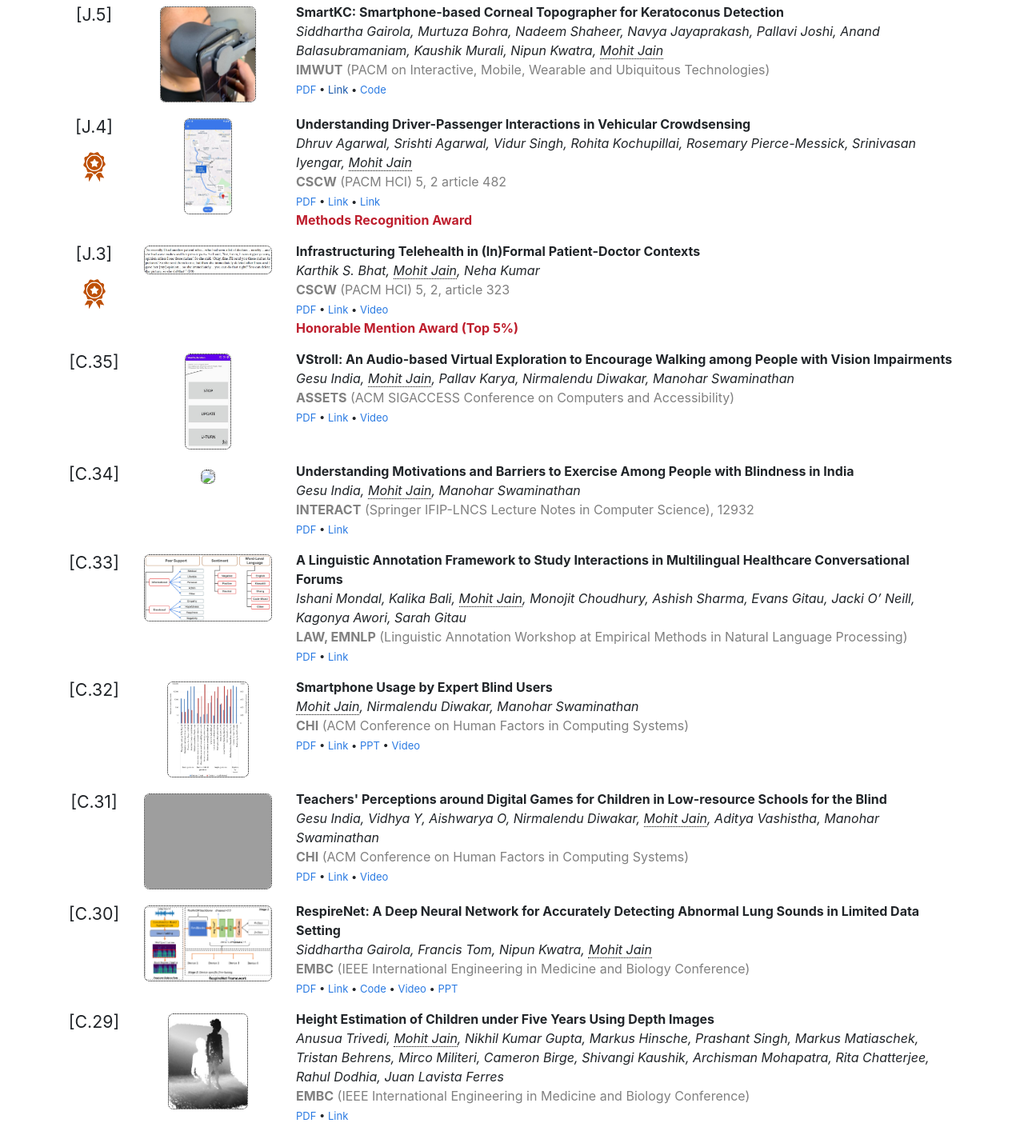
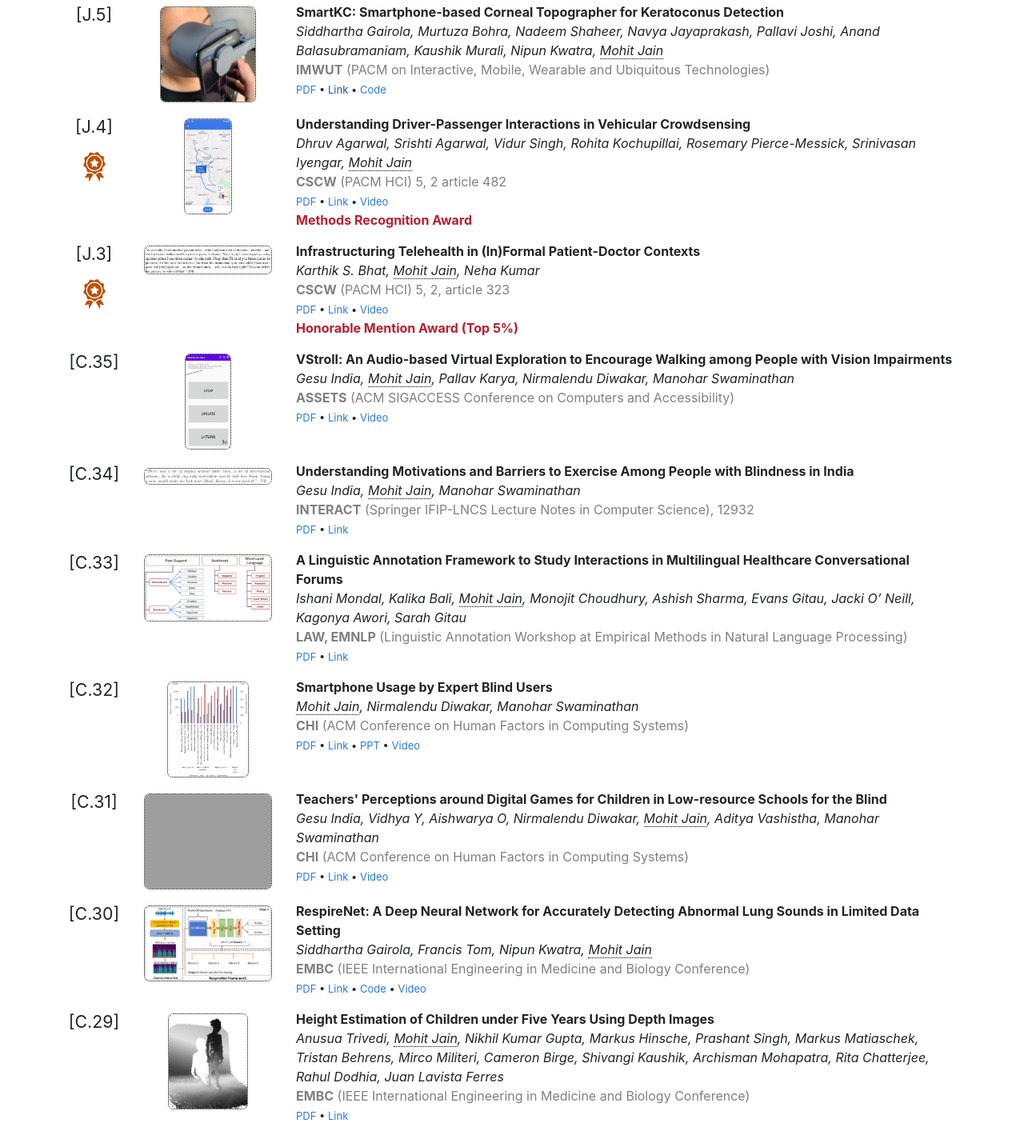
Before and after one commit to mohitjaindr/mohitjaindr.github.io, a plain HTML site: page publications.html in a window 1280 px wide. Shown: the part 211-1635 px from the top of the page at 80% size. Drawn offline with Linux system fonts and the light colour scheme; grey boxes are pictures that could not be loaded; a web font is replaced by a local one.

Commit message:
Update publications.html

```diff
--- a/publications.html
+++ b/publications.html
@@ -100,7 +100,7 @@
             <span class='title'>Understanding Driver-Passenger Interactions in Vehicular Crowdsensing</span><br />
             <span class='author'>Dhruv Agarwal, Srishti Agarwal, Vidur Singh, Rohita Kochupillai, Rosemary Pierce-Messick, Srinivasan Iyengar, <span class='mjname'>Mohit Jain</span></span><br />
             <span class='conf'><b>CSCW</b> (PACM HCI) 5, 2 article 482</span><br />
-            <span class='pdf'><a href="pdfs/j4-cscw-2021.pdf" target="blank">PDF</a> • <a href="https://dl.acm.org/doi/10.1145/3479869" target="blank">Link</a> • <a href="https://www.youtube.com/watch?v=H_FstG_c5ks" target="blank">Link</a></span><br />
+            <span class='pdf'><a href="pdfs/j4-cscw-2021.pdf" target="blank">PDF</a> • <a href="https://dl.acm.org/doi/10.1145/3479869" target="blank">Link</a> • <a href="https://www.youtube.com/watch?v=H_FstG_c5ks" target="blank">Video</a></span><br />
             <span class='award'>Methods Recognition Award</span><br />
           </p>
         </div>
@@ -154,7 +154,7 @@
           <p class="sn">[C.34]</p>
         </div>
         <div class="col-md-2 col-sm-2">
-          <div class="pub_img"><img src="images/c34.png"></div>
+          <div class="pub_img"><img src="images/c34.jpg"></div>
         </div>
         <div class="col-md-9 col-sm-9">
           <p class="description">
@@ -237,7 +237,7 @@
             <span class='title'>RespireNet: A Deep Neural Network for Accurately Detecting Abnormal Lung Sounds in Limited Data Setting</span><br />
             <span class='author'>Siddhartha Gairola, Francis Tom, Nipun Kwatra, <span class='mjname'>Mohit Jain</span></span><br />
             <span class='conf'><b>EMBC</b> (IEEE International Engineering in Medicine and Biology Conference)</span><br />
-            <span class='pdf'><a href="pdfs/c30-embc-2021.pdf" target="blank">PDF</a> • <a href="https://arxiv.org/abs/2011.00196" target="blank">Link</a> • <a href="https://github.com/microsoft/RespireNet" target="blank">Code</a> • <a href="https://www.youtube.com/watch?v=XoAF3fCAqq4" target="blank">Video</a> • <a href="pdfs/c30-embc-2021-ppt.pdf" target="blank">PPT</a></span><br />
+            <span class='pdf'><a href="pdfs/c30-embc-2021.pdf" target="blank">PDF</a> • <a href="https://arxiv.org/abs/2011.00196" target="blank">Link</a> • <a href="https://github.com/microsoft/RespireNet" target="blank">Code</a> • <a href="https://www.youtube.com/watch?v=XoAF3fCAqq4" target="blank">Video</a></span><br />
           </p>
         </div>
       </div>
```
